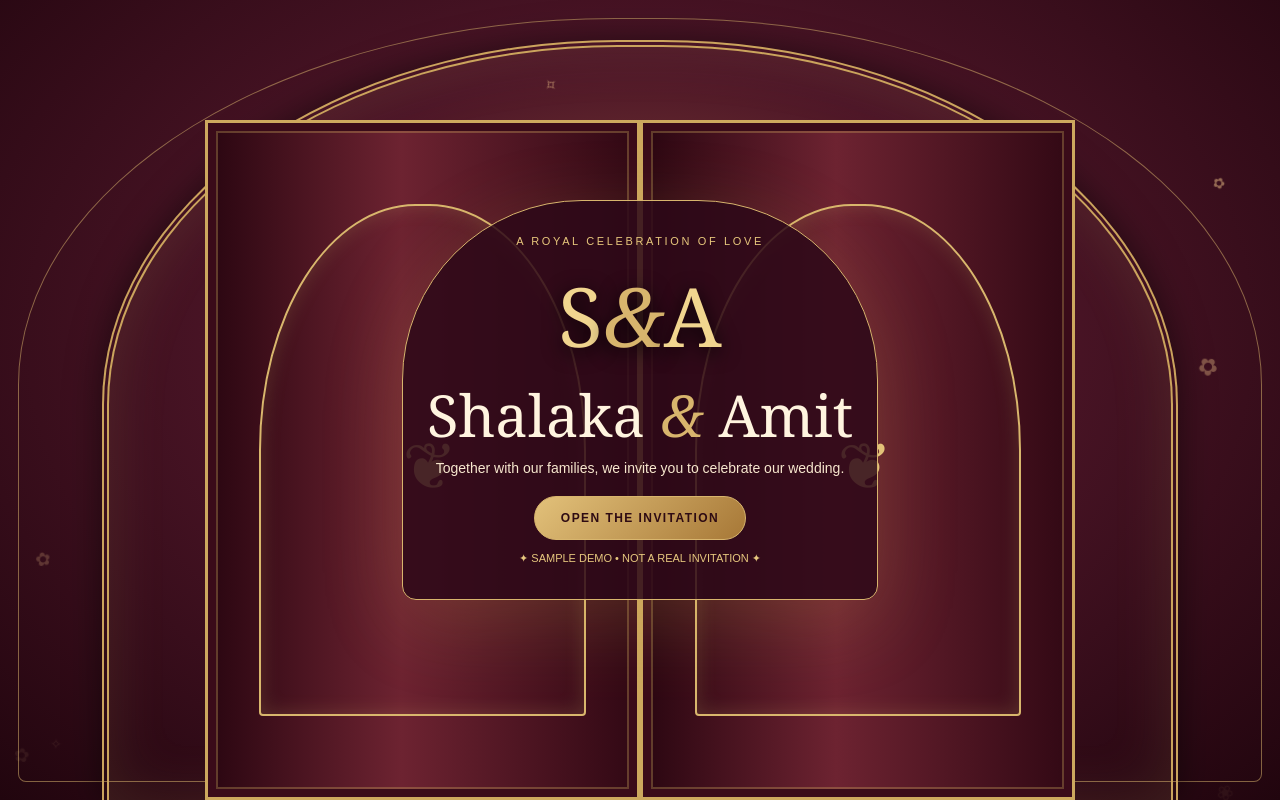
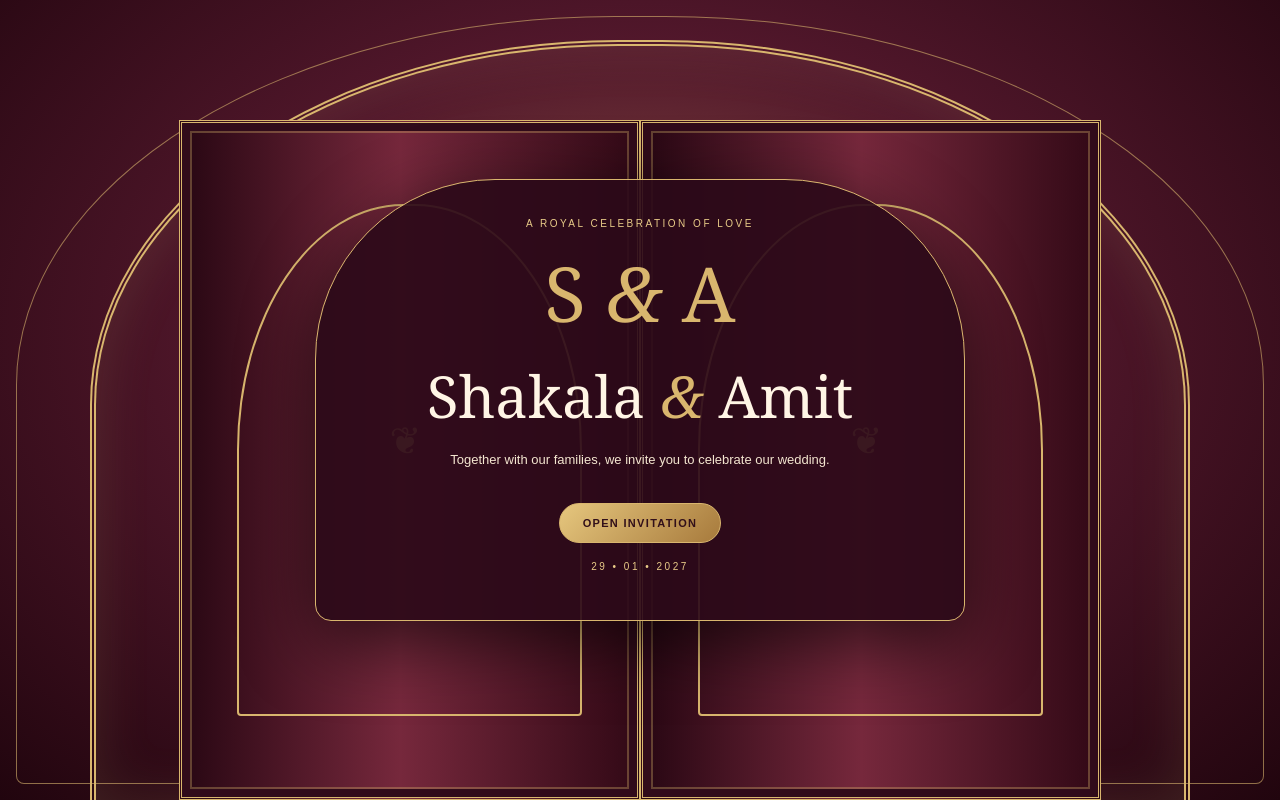
Before and after one commit to aniketpol1995-code/SHAMIT-TEST, a plain HTML site: page index.html in a window 1280 px wide. Drawn offline with Linux system fonts and the light colour scheme.

Commit message:
Add files via upload

```diff
--- a/index.html
+++ b/index.html
@@ -1,64 +1,54 @@
 <!doctype html>
-<html lang="en">
-<head>
+<html lang="en"><head>
 <meta charset="utf-8"><meta name="viewport" content="width=device-width,initial-scale=1">
-<meta name="theme-color" content="#3b0718">
-<title>ShAmit | Wedding Celebration</title>
+<meta name="theme-color" content="#390d1b">
+<title>Shakala & Amit | Wedding Invitation</title>
 <style>
-:root{--wine:#3b0718;--wine2:#64132b;--gold:#d8b56d;--cream:#fff4df;--ink:#351b1b}
-*{box-sizing:border-box}html{scroll-behavior:smooth}body{margin:0;background:#260610;color:var(--cream);font-family:Georgia,'Times New Roman',serif}
-button{font:inherit}.intro{min-height:100svh;position:relative;display:grid;place-items:center;overflow:hidden;background:radial-gradient(ellipse at 50% 42%,#8b4b37 0,#4c1527 42%,#21050e 100%);padding:24px}
-.intro:before{content:"";position:absolute;inset:18px;border:1px solid #d8b56d88;border-radius:48% 48% 8px 8px;pointer-events:none}
-.arch{position:absolute;inset:5vh 8vw 0;border:7px double #cba45d;border-bottom:0;border-radius:48% 48% 0 0;box-shadow:inset 0 0 60px #e9c67a22,0 0 35px #0008}
-.arch:before{content:"✧  ❧  ✧";position:absolute;top:8%;width:100%;text-align:center;color:var(--gold);font-size:clamp(20px,4vw,38px);letter-spacing:12px}
-.door-wrap{position:absolute;inset:15% 16% 0;display:flex;perspective:1200px;z-index:2}
-.door{width:50%;height:100%;background:linear-gradient(90deg,#2a0611,#6d2331 45%,#310814);border:3px solid #cda85e;box-shadow:inset 0 0 0 8px #3a0b19,inset 0 0 0 10px #cda85e55;transition:transform 2.2s cubic-bezier(.2,.7,.1,1);position:relative}
-.door:before{content:"";position:absolute;inset:12%;border:2px solid #d9b76d;border-radius:48% 48% 4px 4px;box-shadow:inset 0 0 20px #d9b76d33}
-.door:after{content:"❦";position:absolute;top:44%;color:#e6c77e;font-size:clamp(32px,6vw,65px);left:calc(50% - 20px)}
-.door.left{transform-origin:left}.door.right{transform-origin:right}
-.opened .door.left{transform:rotateY(-108deg)}.opened .door.right{transform:rotateY(108deg)}
-.centerpiece{position:relative;z-index:3;text-align:center;max-width:720px;padding:34px 24px;background:#2d0918d9;border:1px solid var(--gold);box-shadow:0 20px 70px #0009;border-radius:180px 180px 14px 14px;animation:glow 4s infinite alternate}
-@keyframes glow{to{box-shadow:0 20px 80px #e5b85b33}}
-.eyebrow{color:#e7c77c;letter-spacing:.24em;text-transform:uppercase;font:11px Arial,sans-serif}
-.monogram{font-size:clamp(42px,9vw,82px);color:#f1d58f;margin:12px 0;text-shadow:0 4px 20px #000}
-.names{font-size:clamp(32px,6vw,58px);line-height:1.1;margin:10px 0}.amp{color:var(--gold);font-style:italic}
-.sub{font:14px/1.7 Arial,sans-serif;color:#f7e7ce}
-.goldbtn{border:1px solid var(--gold);background:linear-gradient(135deg,#e2c17a,#a77837);color:#2e0b13;padding:14px 26px;border-radius:30px;cursor:pointer;font: bold 12px Arial,sans-serif;letter-spacing:.12em;text-transform:uppercase;margin-top:16px}
-.hint{font:11px Arial,sans-serif;color:#e6c77e;margin-top:12px}
-main{display:none;background:linear-gradient(#3b0c1d,#210711);}.main-inner{max-width:900px;margin:auto;padding:64px 20px}
-.topbar{display:flex;justify-content:space-between;align-items:center;gap:12px;flex-wrap:wrap}
-.smallbtn{background:transparent;color:#f4d994;border:1px solid #b99050;border-radius:20px;padding:9px 15px;cursor:pointer;font:12px Arial}
-.hero{text-align:center;padding:54px 10px 44px}.hero h1{font-size:clamp(42px,8vw,76px);font-weight:normal;margin:12px 0;color:#f2d28c}.hero p{font:14px/1.8 Arial;color:#f6e6d0}
-.rule{height:1px;background:linear-gradient(90deg,transparent,var(--gold),transparent);margin:28px 0}
-.section{text-align:center;padding:24px 0}.section h2{font-size:30px;font-weight:normal;color:#f0d18a}.section p{font:14px/1.8 Arial;color:#f7e8d4}
-.countdown{display:flex;justify-content:center;gap:12px;flex-wrap:wrap;margin:24px 0}.unit{min-width:72px;padding:14px 10px;border:1px solid #b58c4d;border-radius:10px;background:#ffffff08}.unit strong{display:block;font-size:26px;color:#f4d38e}.unit span{font:10px Arial;letter-spacing:.1em;color:#e8d4b1}
-.events{display:grid;grid-template-columns:repeat(auto-fit,minmax(190px,1fr));gap:14px;margin-top:24px}.event{padding:22px 16px;border:1px solid #a77b43;border-radius:12px;background:linear-gradient(145deg,#ffffff0d,#ffffff03)}.event .emoji{font-size:28px}.event h3{color:#f2d18c;font-weight:normal;margin:10px 0}.event p{font:13px/1.7 Arial;color:#f2dfc4;margin:4px}
-.venue{font:14px/1.9 Arial;color:#f6e5ce}.footer{text-align:center;color:#d7b879;font:12px Arial;padding:32px 0}
-.petals{position:absolute;inset:0;pointer-events:none;overflow:hidden}.petal{position:absolute;top:-30px;color:#e6bb83;opacity:.7;animation:fall linear infinite}@keyframes fall{to{transform:translateY(110vh) rotate(420deg);opacity:0}}
-@media(max-width:600px){.arch{inset:8vh 4vw 0}.door-wrap{inset:17% 10% 0}.centerpiece{padding:28px 15px}.intro:before{inset:10px}}
+:root{--wine:#390d1b;--wine2:#641b31;--gold:#d9b66e;--ivory:#fff5e5;--ink:#351b20}
+*{box-sizing:border-box}html{scroll-behavior:smooth}body{margin:0;background:#240811;color:var(--ivory);font-family:Georgia,'Times New Roman',serif}
+a{color:inherit}.hero{min-height:100svh;display:grid;place-items:center;position:relative;overflow:hidden;padding:24px;background:radial-gradient(ellipse at 50% 42%,#8b5142 0,#51172b 45%,#21050e 100%)}
+.hero:before{content:"";position:absolute;inset:16px;border:1px solid #d9b66e99;border-radius:48% 48% 8px 8px}
+.arch{position:absolute;inset:5vh 7vw 0;border:6px double var(--gold);border-bottom:0;border-radius:48% 48% 0 0;box-shadow:inset 0 0 55px #f0d18c22}
+.doorstage{position:absolute;inset:15% 14% 0;display:flex;perspective:1200px;z-index:2}
+.door{width:50%;height:100%;position:relative;background:linear-gradient(90deg,#280713,#76283c 48%,#320916);border:3px double var(--gold);box-shadow:inset 0 0 0 8px #310b1a,inset 0 0 0 10px #d9b66e55;transition:transform 2.2s cubic-bezier(.2,.7,.1,1)}
+.door:before{content:"";position:absolute;inset:12%;border:2px solid var(--gold);border-radius:48% 48% 4px 4px}.door:after{content:"❦";position:absolute;top:43%;left:calc(50% - 20px);font-size:38px;color:var(--gold)}
+.door.l{transform-origin:left}.door.r{transform-origin:right}.hero.open .door.l{transform:rotateY(-108deg)}.hero.open .door.r{transform:rotateY(108deg)}
+.cover{position:relative;z-index:3;text-align:center;width:min(92%,650px);padding:38px 22px;background:#2b0919e8;border:1px solid var(--gold);border-radius:180px 180px 16px 16px;box-shadow:0 20px 70px #0009}
+.kicker{font:10px Arial,sans-serif;letter-spacing:.25em;color:#e8cb88;text-transform:uppercase}.monogram{font-size:clamp(42px,9vw,76px);color:var(--gold);margin:12px}.names{font-size:clamp(34px,7vw,58px);margin:8px 0}.amp{color:var(--gold);font-style:italic}.introtext{font:13px/1.8 Arial,sans-serif;color:#f4e6d0}
+.goldbtn{display:inline-block;margin-top:18px;border:1px solid var(--gold);background:linear-gradient(135deg,#e6c77e,#a77a3c);color:#32101a;padding:13px 23px;border-radius:28px;text-decoration:none;font: bold 11px Arial;letter-spacing:.12em;text-transform:uppercase;cursor:pointer}
+main{display:none;background:linear-gradient(#3b0d1e,#220711)}.wrap{max-width:1000px;margin:auto;padding:24px 18px 60px}
+.nav{display:flex;justify-content:space-between;align-items:center;gap:10px;flex-wrap:wrap;padding:14px 0;border-bottom:1px solid #d9b66e55}.navlinks{display:flex;gap:14px;flex-wrap:wrap}.nav a{font:11px Arial;text-decoration:none;color:#e8d7b8}.toggle{background:transparent;border:1px solid var(--gold);border-radius:20px;color:#f5d995;padding:8px 13px}
+section{scroll-margin-top:20px}.intro{text-align:center;padding:64px 10px 46px}.intro h1{font-size:clamp(40px,8vw,72px);font-weight:normal;color:#f1d18b;margin:15px 0}.intro p,.section p{font:14px/1.9 Arial,sans-serif;color:#f3e3cd}.countdown{display:flex;justify-content:center;gap:10px;flex-wrap:wrap;margin:28px 0}.unit{min-width:70px;border:1px solid #b68c50;border-radius:10px;padding:13px 9px;background:#fff1}.unit strong{display:block;font-size:25px;color:#f2d28e}.unit span{font:9px Arial;letter-spacing:.12em;color:#e6d4b5}
+.rule{height:1px;background:linear-gradient(90deg,transparent,var(--gold),transparent);margin:26px 0}.section{text-align:center;padding:35px 4px}.section h2{font-size:32px;font-weight:normal;color:#f0d18a;margin:10px}.section .lead{max-width:680px;margin:10px auto}
+.cards{display:grid;grid-template-columns:repeat(auto-fit,minmax(210px,1fr));gap:14px;margin-top:25px}.card{padding:22px 16px;border:1px solid #a9824b;border-radius:13px;background:linear-gradient(145deg,#ffffff12,#ffffff04)}.card .symbol{font-size:30px}.card h3{font-weight:normal;color:#f0d18a;font-size:22px;margin:10px}.card p{font-size:12px;margin:5px}
+.gallery{display:grid;grid-template-columns:repeat(2,minmax(0,1fr));gap:12px;margin-top:22px}.photo{min-height:220px;border:1px solid #b78e55;border-radius:12px;background:linear-gradient(145deg,#744153,#2b0c1a);display:flex;align-items:center;justify-content:center;text-align:center;padding:18px;color:#f4dcae;font:12px/1.7 Arial}.photo strong{display:block;font:22px Georgia;margin-bottom:8px}
+.venuebox{max-width:600px;margin:20px auto;border:1px solid #b78e55;border-radius:14px;padding:25px;background:#ffffff09}.venuebox p{margin:5px}.mapbtn{display:inline-block;margin-top:16px;border:1px solid var(--gold);border-radius:24px;padding:12px 18px;text-decoration:none;font:11px Arial;letter-spacing:.08em;color:#f5d995}
+.rsvp{max-width:600px;margin:auto}.footer{text-align:center;color:#d8b878;font:11px Arial;padding:30px 0}
+@media(max-width:560px){.doorstage{inset:17% 8% 0}.cover{padding:30px 15px}.gallery{grid-template-columns:1fr 1fr}.photo{min-height:160px}.navlinks{gap:9px}}
 </style></head>
 <body>
-<section class="intro" id="intro"><div class="arch"></div><div class="petals" id="petals"></div>
-<div class="door-wrap" id="doors"><div class="door left"></div><div class="door right"></div></div>
-<div class="centerpiece"><div class="eyebrow" data-en="A royal celebration of love" data-mr="प्रेमाच्या मंगल सोहळ्यास आपले स्वागत">A royal celebration of love</div>
-<div class="monogram">S<span class="amp">&</span>A</div><div class="names">Shalaka <span class="amp">&</span> Amit</div>
-<div class="sub" data-en="Together with our families, we invite you to celebrate our wedding." data-mr="आमच्या कुटुंबीयांसह, आमच्या विवाह सोहळ्यास आपणास सस्नेह निमंत्रण.">Together with our families, we invite you to celebrate our wedding.</div>
-<button class="goldbtn" id="enter" data-en="Open the Invitation" data-mr="निमंत्रण उघडा">Open the Invitation</button>
-<div class="hint">✦ SAMPLE DEMO • NOT A REAL INVITATION ✦</div></div></section>
-<main id="invitation"><div class="main-inner">
-<div class="topbar"><div class="eyebrow">✦ SHAMIT • WEDDING CELEBRATION ✦</div><button class="smallbtn" id="lang">मराठी</button></div>
-<div class="hero"><div class="eyebrow" data-en="Two hearts • One beautiful journey" data-mr="दोन मने • एक सुंदर प्रवास">Two hearts • One beautiful journey</div><h1>Shalaka <span class="amp">&</span> Amit</h1><p data-en="With the blessings of our families, we joyfully invite you to be part of our new beginning." data-mr="कुटुंबीयांच्या आशीर्वादाने, आमच्या नव्या आयुष्याच्या सुरुवातीचे साक्षीदार होण्यासाठी आपणास आनंदाने आमंत्रित करीत आहोत.">With the blessings of our families, we joyfully invite you to be part of our new beginning.</p><div class="eyebrow">14 FEBRUARY 2027 • NASHIK</div><div class="countdown" id="countdown"></div></div>
-<div class="rule"></div><section class="section"><div class="eyebrow" data-en="The celebrations" data-mr="मंगल सोहळे">The celebrations</div><h2 data-en="Wedding Festivities" data-mr="विवाह सोहळे">Wedding Festivities</h2><div class="events">
-<div class="event"><div class="emoji">🌼</div><h3 data-en="Haldi Ceremony" data-mr="हळदी समारंभ">Haldi Ceremony</h3><p>12 February 2027</p><p>10:30 AM</p><p>Courtyard, Saffron Valley</p></div>
-<div class="event"><div class="emoji">🎶</div><h3 data-en="Sangeet Night" data-mr="संगीत संध्या">Sangeet Night</h3><p>13 February 2027</p><p>7:00 PM</p><p>Royal Orchid Lawn</p></div>
-<div class="event"><div class="emoji">💍</div><h3 data-en="Wedding Ceremony" data-mr="विवाह सोहळा">Wedding Ceremony</h3><p>14 February 2027</p><p>11:45 AM</p><p>Royal Orchid Lawn</p></div>
-<div class="event"><div class="emoji">🥂</div><h3 data-en="Reception" data-mr="स्वागत समारंभ">Reception</h3><p>15 February 2027</p><p>7:30 PM</p><p>The Grand Courtyard</p></div></div></section>
-<div class="rule"></div><section class="section"><div class="eyebrow" data-en="Join us in Nashik" data-mr="नाशिक येथे अवश्य या">Join us in Nashik</div><h2 data-en="Venue" data-mr="स्थळ">Venue</h2><p class="venue">Royal Orchid Lawn<br>Gangapur Road, Nashik, Maharashtra<br>India</p><p class="sub" data-en="All names, dates and venues on this page are fictional demo details and will be replaced." data-mr="या पृष्ठावरील नावे, तारखा आणि स्थळे ही केवळ नमुना माहिती असून नंतर बदलली जातील.">All names, dates and venues on this page are fictional demo details and will be replaced.</p></section>
-<div class="rule"></div><div class="section"><h2 data-en="With love, Shalaka & Amit" data-mr="सप्रेम, शलाका आणि अमित">With love, Shalaka & Amit</h2><p data-en="We look forward to celebrating with you!" data-mr="आपल्या उपस्थितीची आम्ही आतुरतेने वाट पाहत आहोत!">We look forward to celebrating with you!</p></div>
-<div class="footer">SHAMIT • SAMPLE DIGITAL INVITATION</div></div></main>
+<section class="hero" id="hero"><div class="arch"></div><div class="doorstage"><div class="door l"></div><div class="door r"></div></div>
+<div class="cover"><div class="kicker" data-en="A royal celebration of love" data-mr="प्रेमाच्या मंगल सोहळ्यास सस्नेह निमंत्रण">A royal celebration of love</div><div class="monogram">S <i class="amp">&</i> A</div><div class="names">Shakala <span class="amp">&</span> Amit</div><p class="introtext" data-en="Together with our families, we invite you to celebrate our wedding." data-mr="आमच्या कुटुंबीयांसह, आमच्या विवाह सोहळ्यास आपणास सस्नेह निमंत्रण.">Together with our families, we invite you to celebrate our wedding.</p><button class="goldbtn" id="openInvite" data-en="Open Invitation" data-mr="निमंत्रण उघडा">Open Invitation</button><p class="kicker" style="margin-top:18px">29 • 01 • 2027</p></div></section>
+<main id="main"><div class="wrap">
+<div class="nav"><div class="kicker">SHAMIT • WEDDING CELEBRATION</div><div class="navlinks"><a href="#story">OUR STORY</a><a href="#events">EVENTS</a><a href="#gallery">GALLERY</a><a href="#venue">VENUE</a><a href="#rsvp">RSVP</a><button class="toggle" id="lang">मराठी</button></div></div>
+<section class="intro" id="story"><div class="kicker" data-en="Two hearts • One beautiful journey" data-mr="दोन मने • एक सुंदर प्रवास">Two hearts • One beautiful journey</div><h1>Shakala <span class="amp">&</span> Amit</h1><p data-en="With the blessings of our families, we joyfully invite you to join us as we begin our forever." data-mr="कुटुंबीयांच्या आशीर्वादाने, आमच्या नव्या आयुष्याच्या सुंदर सुरुवातीला आपली उपस्थिती लाभावी ही विनंती.">With the blessings of our families, we joyfully invite you to join us as we begin our forever.</p><div class="kicker">FRIDAY • 29 JANUARY 2027 • 12:50 PM</div><div class="countdown" id="countdown"></div></section>
+<div class="rule"></div>
+<section class="section" id="events"><div class="kicker">SAVE THE CELEBRATION</div><h2 data-en="Wedding Festivities" data-mr="मंगल सोहळे">Wedding Festivities</h2><p class="lead" data-en="We would be delighted to celebrate these special moments with you. The additional event details below are provisional and will be updated." data-mr="या मंगल क्षणांमध्ये आपण सहभागी व्हावे ही आमची इच्छा आहे. खालील इतर कार्यक्रमांची माहिती तात्पुरती आहे व नंतर अद्ययावत केली जाईल.">We would be delighted to celebrate these special moments with you. The additional event details below are provisional and will be updated.</p><div class="cards">
+<div class="card"><div class="symbol">🌼</div><h3>Haldi</h3><p>27 January 2027</p><p>10:30 AM – 1:00 PM</p><p>Venue to be confirmed</p></div>
+<div class="card"><div class="symbol">🌿</div><h3>Mehendi</h3><p>28 January 2027</p><p>4:00 PM – 7:00 PM</p><p>Venue to be confirmed</p></div>
+<div class="card"><div class="symbol">🎶</div><h3>Sangeet</h3><p>28 January 2027</p><p>7:30 PM onwards</p><p>Venue to be confirmed</p></div>
+<div class="card"><div class="symbol">💍</div><h3>Wedding Ceremony</h3><p>29 January 2027</p><p>12:50 PM</p><p>Tricity Luxuria, Navi Mumbai</p></div>
+<div class="card"><div class="symbol">🥂</div><h3>Reception</h3><p>29 January 2027</p><p>7:00 PM onwards</p><p>Venue to be confirmed</p></div>
+</div></section>
+<div class="rule"></div>
+<section class="section" id="gallery"><div class="kicker">MOMENTS TO REMEMBER</div><h2 data-en="A Glimpse of Us" data-mr="आमच्या आठवणी">A Glimpse of Us</h2><p class="lead" data-en="Our favourite photographs will be added here." data-mr="आमची आवडती छायाचित्रे येथे जोडली जातील.">Our favourite photographs will be added here.</p><div class="gallery"><div class="photo"><div><strong>Shakala</strong>Bride photograph placeholder<br>Replace with your photo</div></div><div class="photo"><div><strong>Amit</strong>Groom photograph placeholder<br>Replace with your photo</div></div><div class="photo"><div><strong>Together</strong>Couple photograph placeholder<br>Replace with your photo</div></div><div class="photo"><div><strong>Celebrations</strong>Wedding memories placeholder<br>Replace with your photo</div></div></div></section>
+<div class="rule"></div>
+<section class="section" id="venue"><div class="kicker">JOIN US IN NAVI MUMBAI</div><h2 data-en="The Wedding Venue" data-mr="विवाह स्थळ">The Wedding Venue</h2><div class="venuebox"><div style="font-size:30px">📍</div><h3 style="color:#f0d18a;font-weight:normal;font-size:23px">Tricity Luxuria</h3><p>Sector 17, Khanda Colony</p><p>Navi Mumbai, Maharashtra, India</p><p style="margin-top:12px">29 January 2027 • 12:50 PM</p><a class="mapbtn" target="_blank" rel="noopener" href="https://www.google.com/maps/search/?api=1&query=Tricity+Luxuria+Sector+17+Khanda+Colony+Navi+Mumbai+Maharashtra+India">OPEN IN GOOGLE MAPS ↗</a></div></section>
+<div class="rule"></div>
+<section class="section rsvp" id="rsvp"><div class="kicker">KINDLY RESPOND</div><h2 data-en="We hope you can join us" data-mr="आपली उपस्थिती प्रार्थनीय आहे">We hope you can join us</h2><p data-en="Please let us know if you will be joining our celebration." data-mr="आपण उपस्थित राहणार असल्यास कृपया आम्हाला कळवा.">Please let us know if you will be joining our celebration.</p><a class="mapbtn" href="https://wa.me/?text=Congratulations%20Shakala%20%26%20Amit!%20I%20will%20attend%20your%20wedding%20on%2029%20January%202027." target="_blank" rel="noopener">CONFIRM VIA WHATSAPP</a></section>
+<div class="footer">WITH LOVE & BLESSINGS • SHAKALA & AMIT<br>29 JANUARY 2027</div></div></main>
 <script>
-const enter=document.getElementById('enter');enter.addEventListener('click',()=>{document.getElementById('doors').classList.add('opened');setTimeout(()=>{document.getElementById('intro').style.display='none';document.getElementById('invitation').style.display='block';window.scrollTo(0,0)},1500)});
-let marathi=false;document.getElementById('lang').addEventListener('click',()=>{marathi=!marathi;document.getElementById('lang').textContent=marathi?'English':'मराठी';document.querySelectorAll('[data-en]').forEach(el=>el.textContent=marathi?el.dataset.mr:el.dataset.en)});
-const target=new Date('2027-02-14T11:45:00+05:30');function tick(){let n=Math.max(0,target-new Date()),d=Math.floor(n/86400000),h=Math.floor(n%86400000/3600000),m=Math.floor(n%3600000/60000),s=Math.floor(n%60000/1000);document.getElementById('countdown').innerHTML=[[d,'DAYS'],[h,'HOURS'],[m,'MINS'],[s,'SECS']].map(x=>`<div class="unit"><strong>${x[0]}</strong><span>${x[1]}</span></div>`).join('')}tick();setInterval(tick,1000);
-const petals=document.getElementById('petals');for(let i=0;i<22;i++){let p=document.createElement('span');p.className='petal';p.textContent=['✿','✧','❀'][i%3];p.style.left=(Math.random()*100)+'%';p.style.animationDuration=(7+Math.random()*9)+'s';p.style.animationDelay=(-Math.random()*12)+'s';p.style.fontSize=(12+Math.random()*14)+'px';petals.appendChild(p)}
+document.getElementById('openInvite').onclick=()=>{document.getElementById('hero').classList.add('open');setTimeout(()=>{document.getElementById('hero').style.display='none';document.getElementById('main').style.display='block';window.scrollTo(0,0)},1700)};
+let mr=false;document.getElementById('lang').onclick=()=>{mr=!mr;document.getElementById('lang').textContent=mr?'English':'मराठी';document.querySelectorAll('[data-en]').forEach(e=>e.textContent=mr?e.dataset.mr:e.dataset.en)};
+const target=new Date('2027-01-29T12:50:00+05:30');function tick(){let n=Math.max(0,target-new Date()),d=Math.floor(n/86400000),h=Math.floor(n%86400000/3600000),m=Math.floor(n%3600000/60000),s=Math.floor(n%60000/1000);document.getElementById('countdown').innerHTML=[[d,'DAYS'],[h,'HOURS'],[m,'MINUTES'],[s,'SECONDS']].map(x=>`<div class="unit"><strong>${x[0]}</strong><span>${x[1]}</span></div>`).join('')}tick();setInterval(tick,1000);
 </script></body></html>
```
